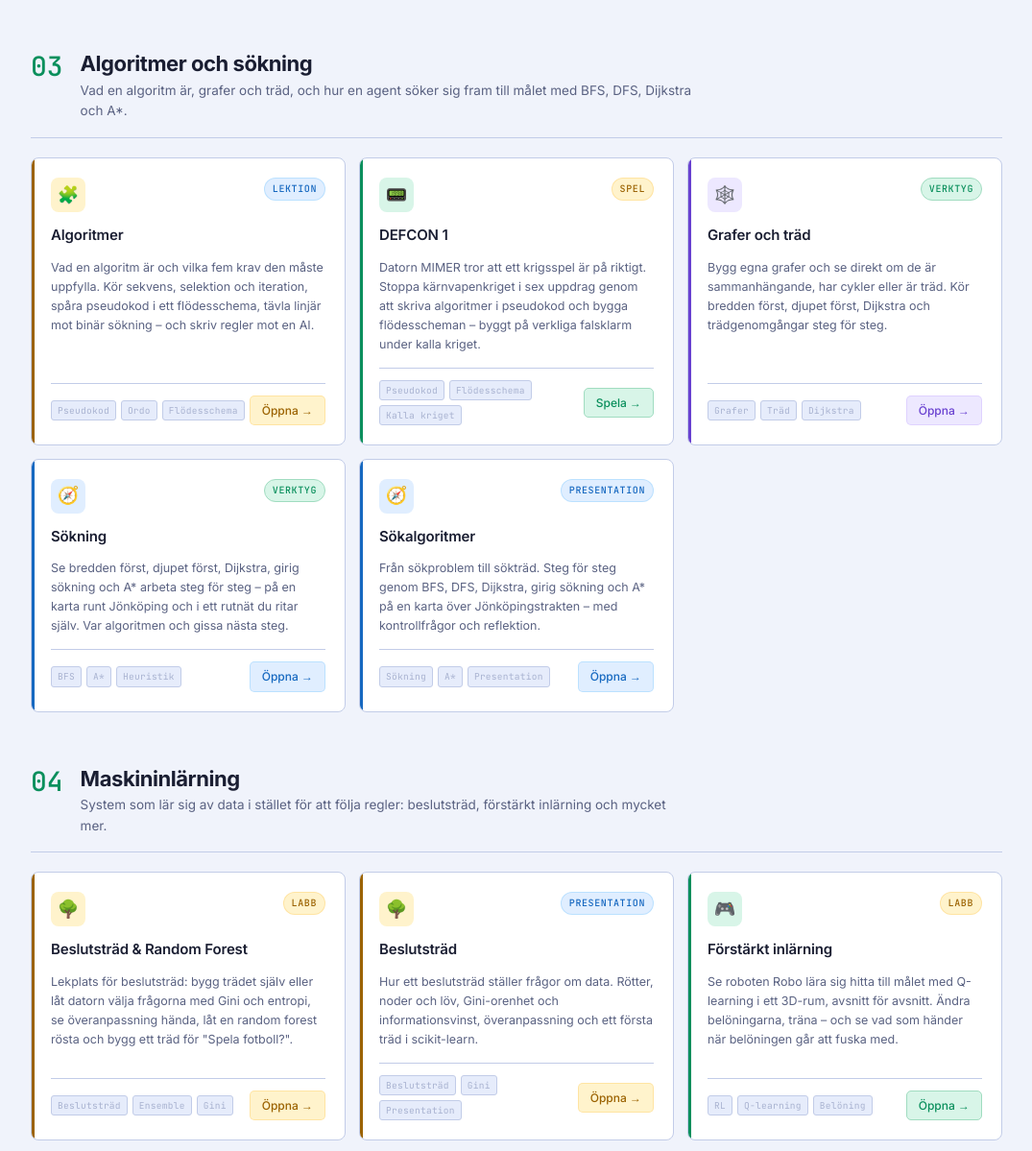
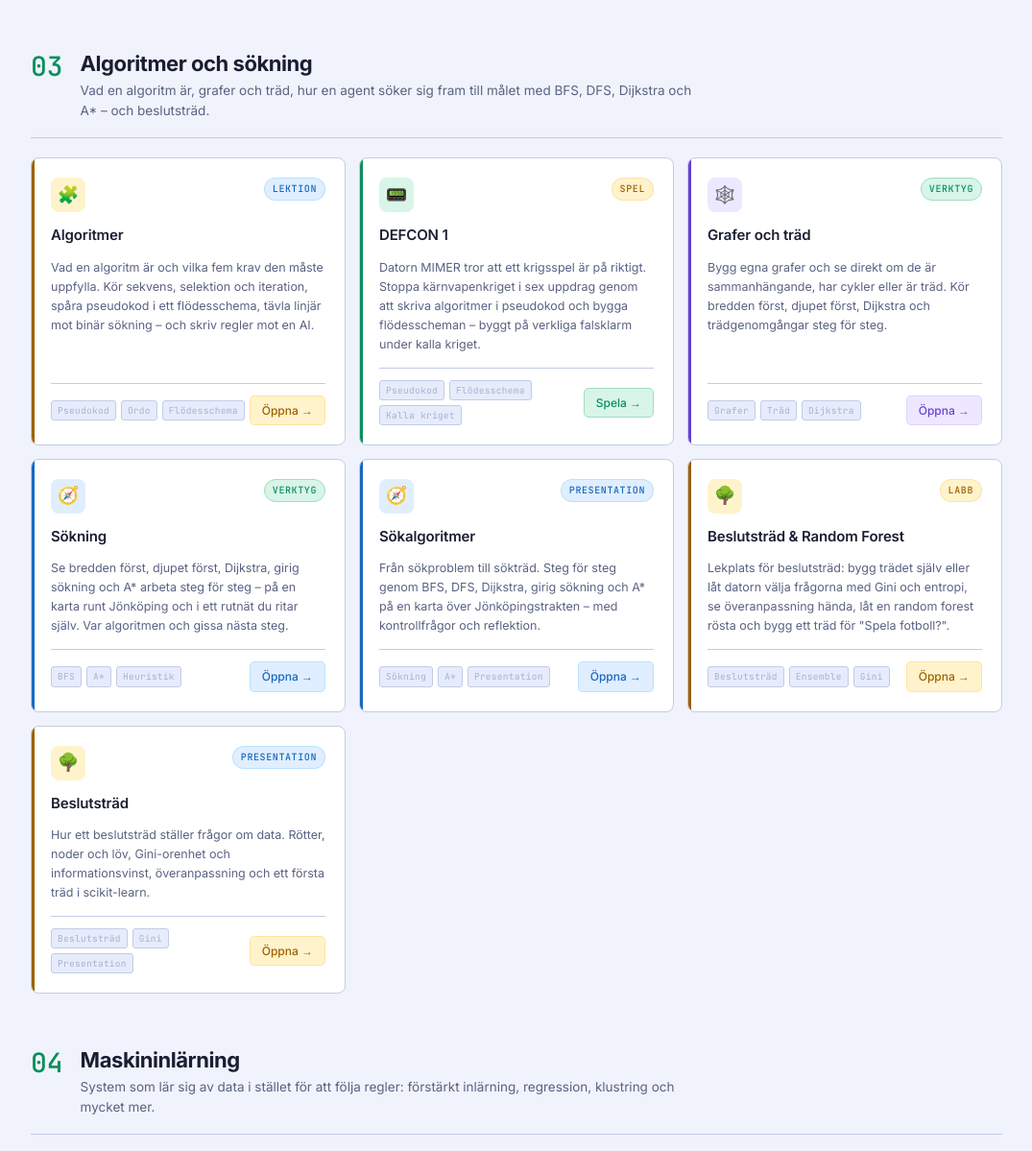
Before and after one commit to prolixab/ai1, a plain HTML site: page index.html in a window 1280 px wide. Shown: the part 2567-3766 px from the top of the page at 96% size, without its empty margins (102-1177 px from the left). Drawn offline with Linux system fonts and the light colour scheme.

Commit message:
Beslutsträd under Algoritmer och sökning
Labbet och presentationen om beslutsträd flyttas från Maskininlärning
till tema 3, och båda temabeskrivningarna justeras.

Co-Authored-By: Claude Opus 5.5 <noreply@anthropic.com>

```diff
--- a/index.html
+++ b/index.html
@@ -865,7 +865,7 @@ a { color: inherit; text-decoration: none; }
     <span class="theme-num">03</span>
     <div>
       <h2 class="theme-title">Algoritmer och sökning</h2>
-      <p class="theme-desc">Vad en algoritm är, grafer och träd, och hur en agent söker sig fram till målet med BFS, DFS, Dijkstra och A*.</p>
+      <p class="theme-desc">Vad en algoritm är, grafer och träd, hur en agent söker sig fram till målet med BFS, DFS, Dijkstra och A* – och beslutsträd.</p>
     </div>
   </div>
   <div class="card-grid">
@@ -980,19 +980,6 @@ a { color: inherit; text-decoration: none; }
       </div>
     </a>
 
-  </div>
-</section>
-
-<section class="theme" id="ml">
-  <div class="theme-head">
-    <span class="theme-num">04</span>
-    <div>
-      <h2 class="theme-title">Maskininlärning</h2>
-      <p class="theme-desc">System som lär sig av data i stället för att följa regler: beslutsträd, förstärkt inlärning och mycket mer.</p>
-    </div>
-  </div>
-  <div class="card-grid">
-
     <a href="beslutstrad/" class="card available color-amber">
       <div class="card-top">
         <div class="card-icon">🌳</div>
@@ -1036,6 +1023,19 @@ a { color: inherit; text-decoration: none; }
         <span class="card-link link-amber">Öppna →</span>
       </div>
     </a>
+
+  </div>
+</section>
+
+<section class="theme" id="ml">
+  <div class="theme-head">
+    <span class="theme-num">04</span>
+    <div>
+      <h2 class="theme-title">Maskininlärning</h2>
+      <p class="theme-desc">System som lär sig av data i stället för att följa regler: förstärkt inlärning, regression, klustring och mycket mer.</p>
+    </div>
+  </div>
+  <div class="card-grid">
 
     <a href="forstarkt-inlarning/" class="card available color-green">
       <div class="card-top">
```
